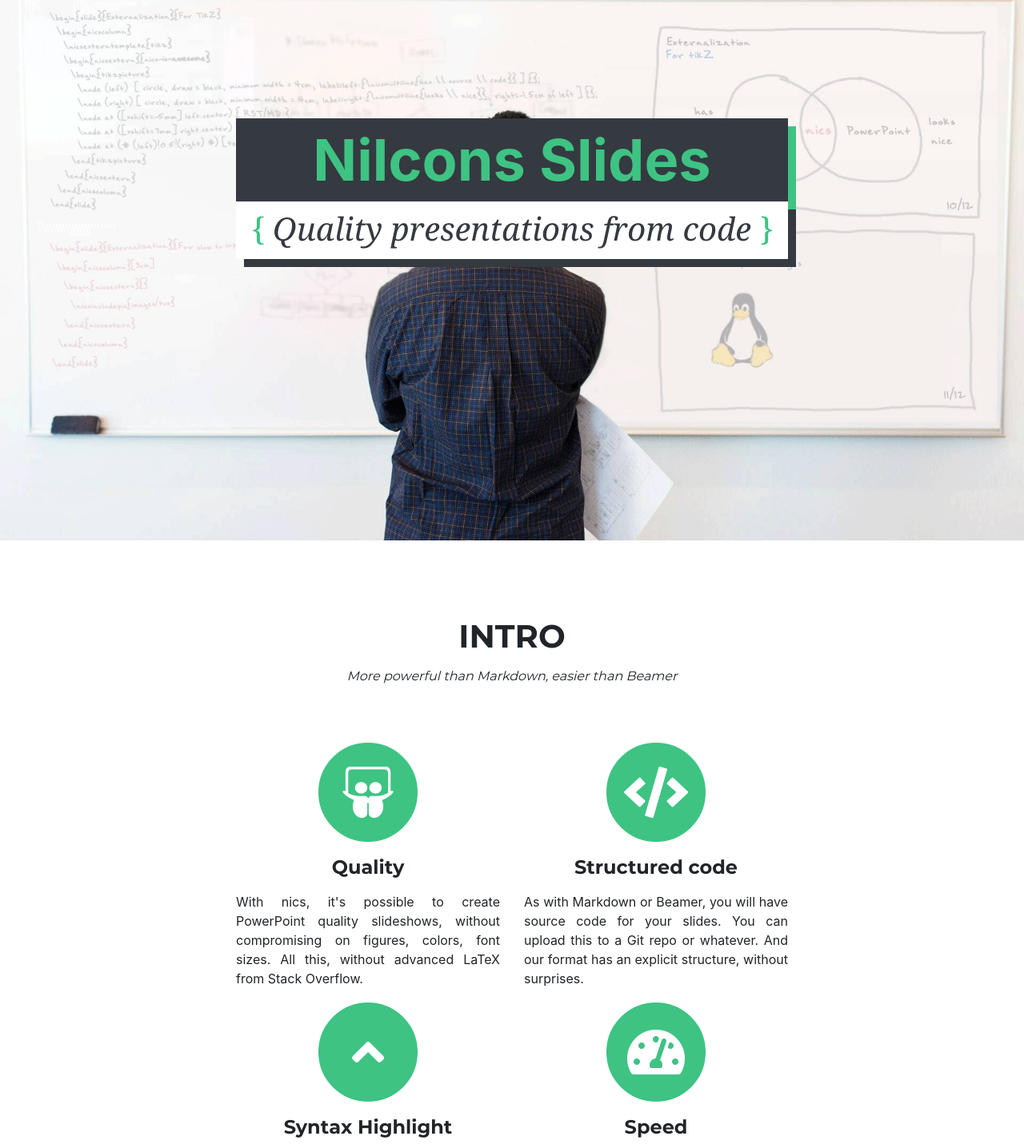
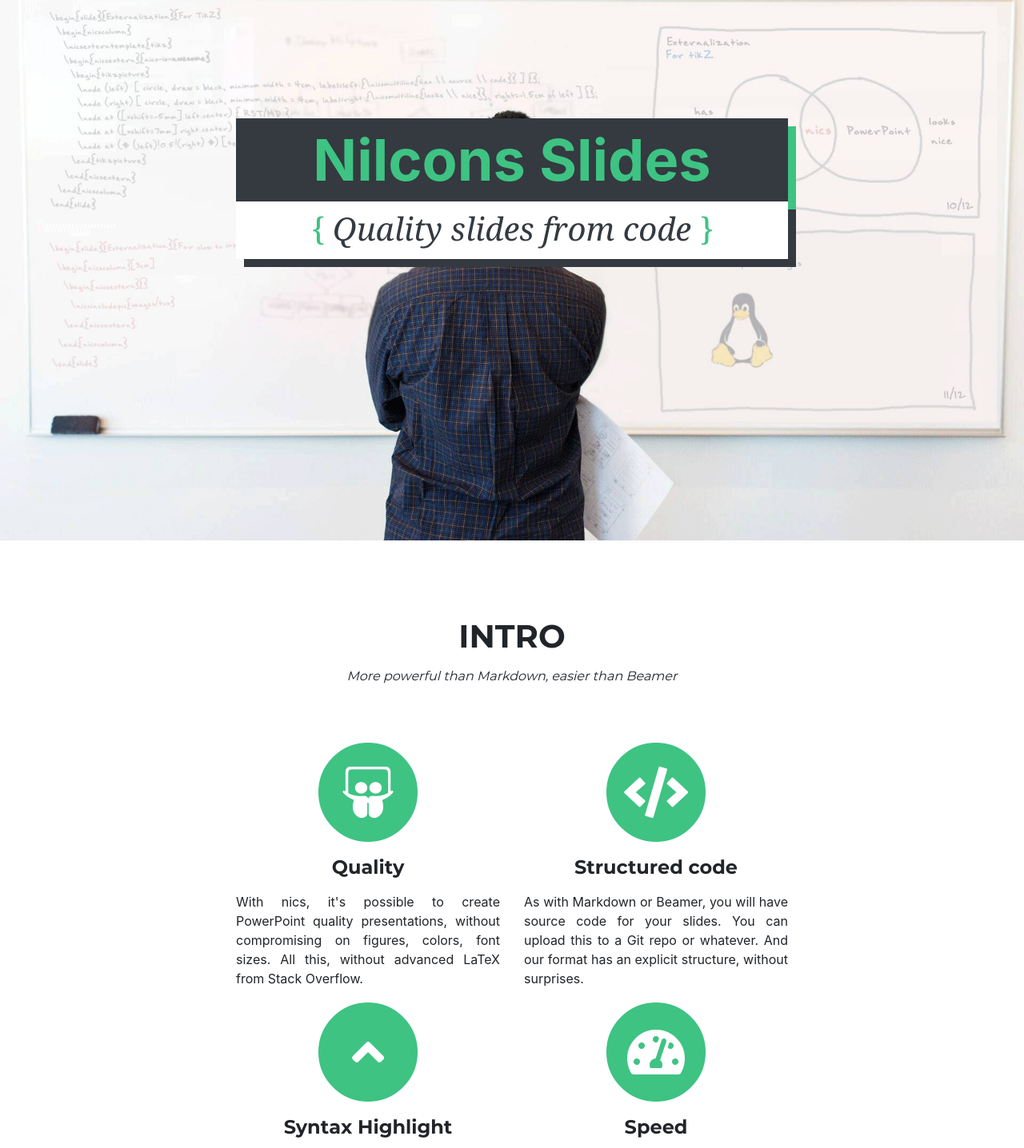
Before and after one commit to nilcons/nics, a website: page index.html in a window 1280 px wide. Shown: the part 110-1546 px from the top of the page at 80% size. Drawn offline with Linux system fonts and the light colour scheme; files whose address does not match are found by name.

Commit message:
Text changes to match marketing effort
Motto change: presentations -> slides, modify other part so we keep
the presentation word for SEO.

```diff
--- a/index.html
+++ b/index.html
@@ -14,7 +14,7 @@
 
   <meta charset="utf-8">
   <meta name="viewport" content="width=device-width, initial-scale=1, shrink-to-fit=no">
-  <title>nics ~ Quality presentations from code</title>
+  <title>nics ~ Quality slides from code</title>
   <link href="assets/nics.css" rel="stylesheet">
   <link rel="icon" type="image/png" href="assets/favicon.png" />
 </head>
@@ -34,7 +34,7 @@
     <div class="container text-center">
       <div class="nw-intro-text">
         <div class="nw-title text-primary font-weight-bold">Nilcons Slides</div>
-        <div class="nw-subtitle text-dark font-italic"><span class="text-primary">{</span> Quality presentations from code <span class="text-primary">}</span></div>
+        <div class="nw-subtitle text-dark font-italic"><span class="text-primary">{</span> Quality slides from code <span class="text-primary">}</span></div>
       </div>
     </div>
   </header>
@@ -57,7 +57,7 @@
           <h4>Quality</h4>
           <p class="text-justify">
             With nics, it's possible to create PowerPoint quality
-            slideshows, without compromising on figures, colors, font
+            presentations, without compromising on figures, colors, font
             sizes.  All this, without advanced LaTeX from Stack Overflow.
           </p>
         </div>
```
